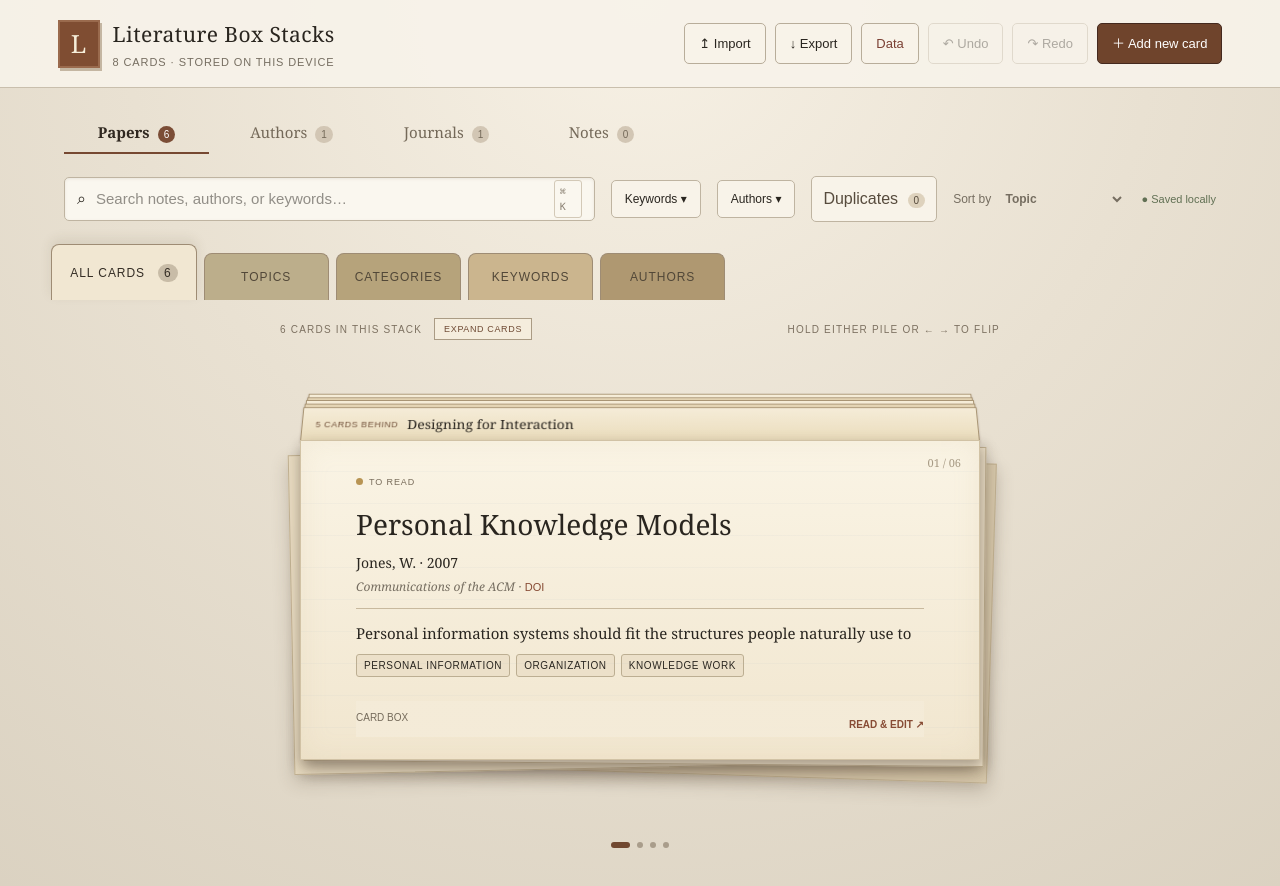
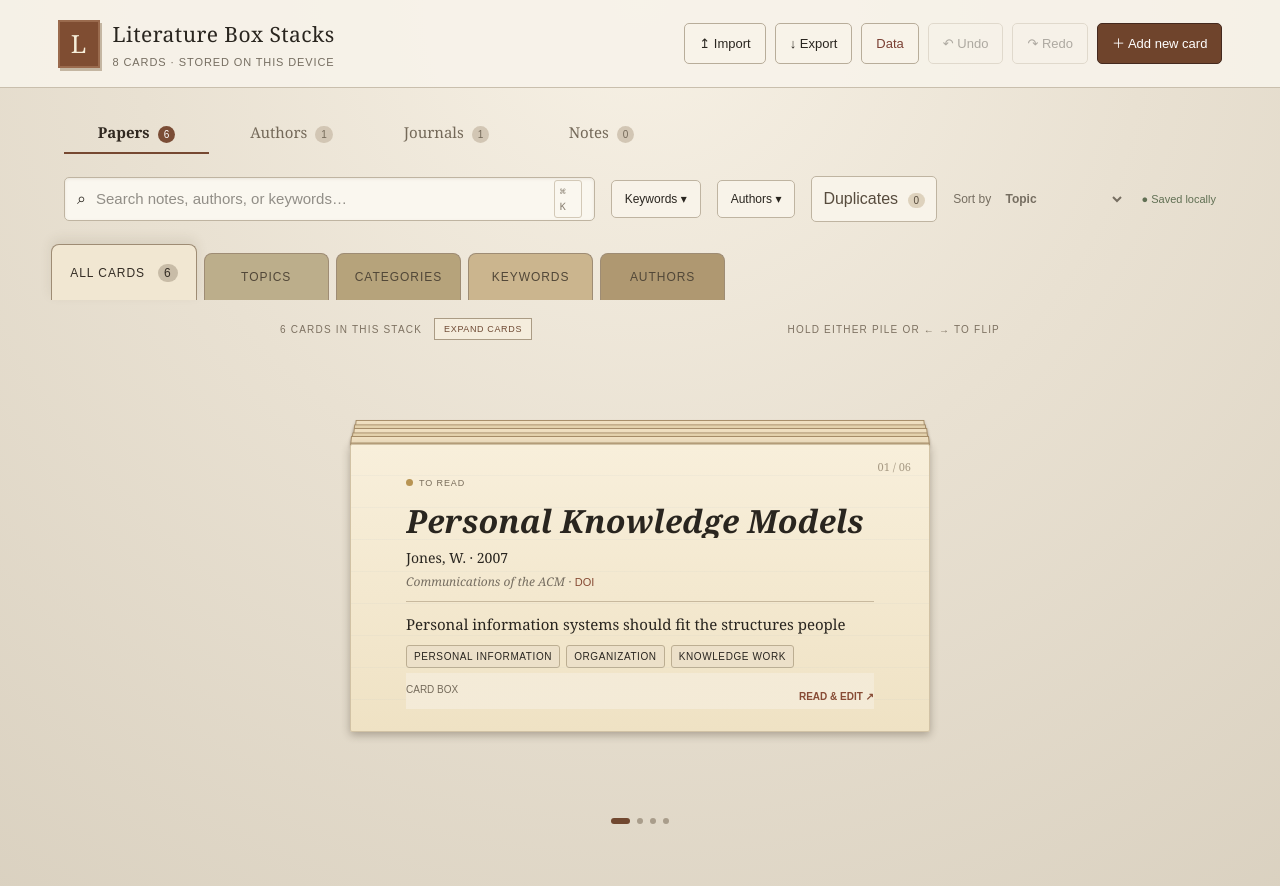
Before and after one commit to Vandi-LiangWaner/Scrinium, a Next.js app in the folder literature-box-complete-source/: page / in a window 1280 px wide. Shown: the top 886 px of the page. Built offline with nearby package versions, Linux system fonts and the light colour scheme.

Commit message:
Give Stacks the layered paper edges of an index-card catalogue

```diff
--- a/literature-box-complete-source/app/globals.css
+++ b/literature-box-complete-source/app/globals.css
@@ -101,33 +101,37 @@
 .save-state button { margin-left: 6px; }
 
 .stack-compact {
-  --sheet-step: clamp(3px, .46vh, 4px);
-  --sheet-face: 38px;
-  --edge-height: calc(var(--sheet-face) + 12 * var(--sheet-step));
+  --sheet-step: clamp(3.5px, .55vh, 6px);
+  --sheet-face: 11px;
+  --edge-height: calc(var(--sheet-face) + 17 * var(--sheet-step));
   min-height: 0;
-  grid-template-columns: min(680px, 82vw, 100%);
+  grid-template-columns: min(580px, 80vw, 100%);
   grid-template-rows: var(--edge-height) auto var(--edge-height);
   justify-content: center;
   perspective: 950px;
 }
-.stack-compact .deck-card,
-.stack-compact .deck-shadow {
+.stack-compact .deck-shadow { display: none; }
+.stack-compact .deck-card {
   grid-area: 2 / 1;
   width: 100%;
-  height: clamp(285px, 40vh, 370px);
+  height: clamp(260px, 36vh, 326px);
   min-height: 0;
+  padding-block: 24px 56px;
+  border-radius: 2px;
+  background: linear-gradient(#f8efdb, #efe2c4);
+  box-shadow: 0 3px 9px #392c1d55;
 }
-.stack-compact .deck-shadow { position: relative; pointer-events: none; }
-.stack-compact .deck-card { padding-block: 27px 60px; }
 .stack-compact .deck-card h2 {
-  margin-top: 16px;
+  margin-top: 10px;
+  margin-bottom: 9px;
+  font: bold italic clamp(21px, 2.5vw, 32px)/1.1 Georgia, serif;
   display: -webkit-box;
   -webkit-box-orient: vertical;
   -webkit-line-clamp: 2;
   overflow: hidden;
   overflow-wrap: anywhere;
 }
-.stack-compact .rule { margin-block: 12px; }
+.stack-compact .rule { margin-block: 10px; }
 .stack-compact .card-thumbs { top: 60px; right: 14px; gap: 6px; }
 .stack-compact .card-thumbs button { width: 96px; height: 66px; }
 .stack-compact:has(.card-thumbs) .deck-card { padding-right: 124px; }
@@ -137,7 +141,7 @@
 .card-pile {
   position: relative;
   width: 100%;
-  height: calc(var(--sheet-face) + (var(--layers) - 1) * var(--sheet-step));
+  height: max(32px, calc(var(--sheet-face) + (var(--layers) - 1) * var(--sheet-step)));
   padding: 0;
   border: 0;
   background: transparent;
@@ -148,28 +152,21 @@
   user-select: none;
 }
 .card-pile:focus-visible { outline: 2px solid #8d694b; outline-offset: 3px; }
-.card-pile-next { grid-area: 1 / 1; align-self: end; z-index: 2; margin-bottom: -2px; transform: rotateX(15deg); transform-origin: bottom; }
-.card-pile-previous { grid-area: 3 / 1; align-self: start; z-index: 4; margin-top: -5px; transform: rotateX(-18deg); transform-origin: top; }
-.pile-sheets, .pile-sheet, .pile-face { position: absolute; pointer-events: none; }
+.card-pile-next { grid-area: 1 / 1; align-self: end; z-index: 2; margin-bottom: -2px; transform: rotateX(18deg); transform-origin: bottom; }
+.card-pile-previous { grid-area: 3 / 1; align-self: start; z-index: 4; margin-top: -5px; width: calc(100% + 16px); transform: rotateX(-20deg); transform-origin: top; }
+.pile-sheets, .pile-sheet { position: absolute; pointer-events: none; }
 .pile-sheets { inset: 0; }
 .pile-sheet {
-  inset-inline: calc(var(--layer) * .9px);
+  inset-inline: calc(var(--layer) * .75px);
   height: var(--sheet-face);
-  border: 1px solid #a99575;
-  background: linear-gradient(#f6edd8 0 62%, #dfcfac);
-  box-shadow: 0 1px 2px #4a372539;
+  border: 1px solid #a38a65;
+  background: linear-gradient(#efdfc0 0 65%, #bca480 66%);
+  box-shadow: 0 2px 3px #4a372545;
 }
-.pile-sheet:nth-child(2n) { background: linear-gradient(#e5d5b5 0 62%, #cbb68f); }
-.pile-sheet:last-child { background: linear-gradient(#f5ecd8, #eadcbb); }
-.card-pile:hover .pile-sheet:last-child, .card-pile:focus-visible .pile-sheet:last-child { background: #fbf1db; }
+.pile-sheet:nth-child(2n) { background: linear-gradient(#e4d2ad 0 65%, #b49a74 66%); }
+.card-pile:hover .pile-sheet, .card-pile:focus-visible .pile-sheet { border-color: #806748; }
 .card-pile-next .pile-sheet { bottom: calc(var(--layer) * var(--sheet-step)); }
 .card-pile-previous .pile-sheet { top: calc(var(--layer) * var(--sheet-step)); }
-.pile-face { inset-inline: 14px; display: flex; align-items: center; gap: 9px; height: var(--sheet-face); }
-.card-pile-next .pile-face { bottom: 0; }
-.card-pile-previous .pile-face { top: 0; }
-.pile-caption { flex: none; color: #74543d; font: 9px Arial, sans-serif; text-transform: uppercase; letter-spacing: .06em; }
-.pile-title { flex: 1; min-width: 0; overflow: hidden; text-overflow: ellipsis; white-space: nowrap; font-size: 14px; }
-.pile-face img { flex: none; width: 38px; height: 27px; object-fit: contain; background: #fff9eb; }
 .deck-edit { flex: none; border: 0; background: transparent; color: #874b34; padding: 0; font: inherit; font-weight: bold; text-transform: uppercase; cursor: pointer; }
 .deck-edit:hover { text-decoration: underline; }
 .flip { touch-action: manipulation; }
--- a/literature-box-complete-source/app/page.tsx
+++ b/literature-box-complete-source/app/page.tsx
@@ -283,8 +283,7 @@ function CardPile({ card, count, direction, onFlip }: {
   onFlip: () => void;
 }) {
   const next = direction === "next";
-  const thumbnail = card.images?.[0];
-  const layers = Math.min(13, count);
+  const layers = Math.min(18, count);
   return <FlipButton className={`card-pile card-pile-${direction}`}
     label={`${next ? "Next" : "Previous"} card: ${card.title}. ${count} ${count === 1 ? "card" : "cards"} ${next ? "behind" : "in front"}`}
     style={{ "--layers": layers } as CSSProperties} onFlip={onFlip}>
@@ -293,11 +292,6 @@ function CardPile({ card, count, direction, onFlip }: {
         const layer = layers - index - 1;
         return <span key={layer} className="pile-sheet" style={{ "--layer": layer } as CSSProperties}/>;
       })}
-    </span>
-    <span className="pile-face" aria-hidden="true">
-      <span className="pile-caption">{count} {count === 1 ? "card" : "cards"} {next ? "behind" : "in front"}</span>
-      <span className="pile-title">{card.title}</span>
-      {thumbnail && <img src={thumbnail.data} alt="" draggable={false} loading="lazy"/>}
     </span>
   </FlipButton>;
 }
```
